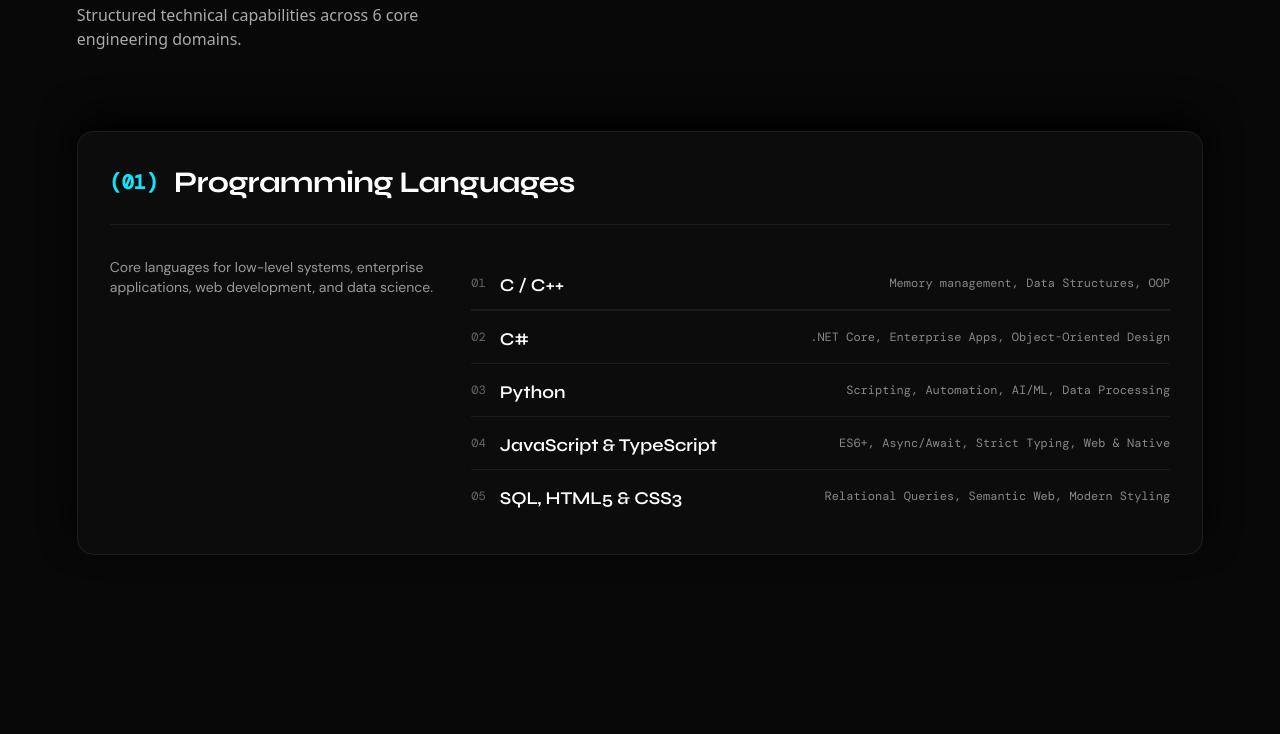
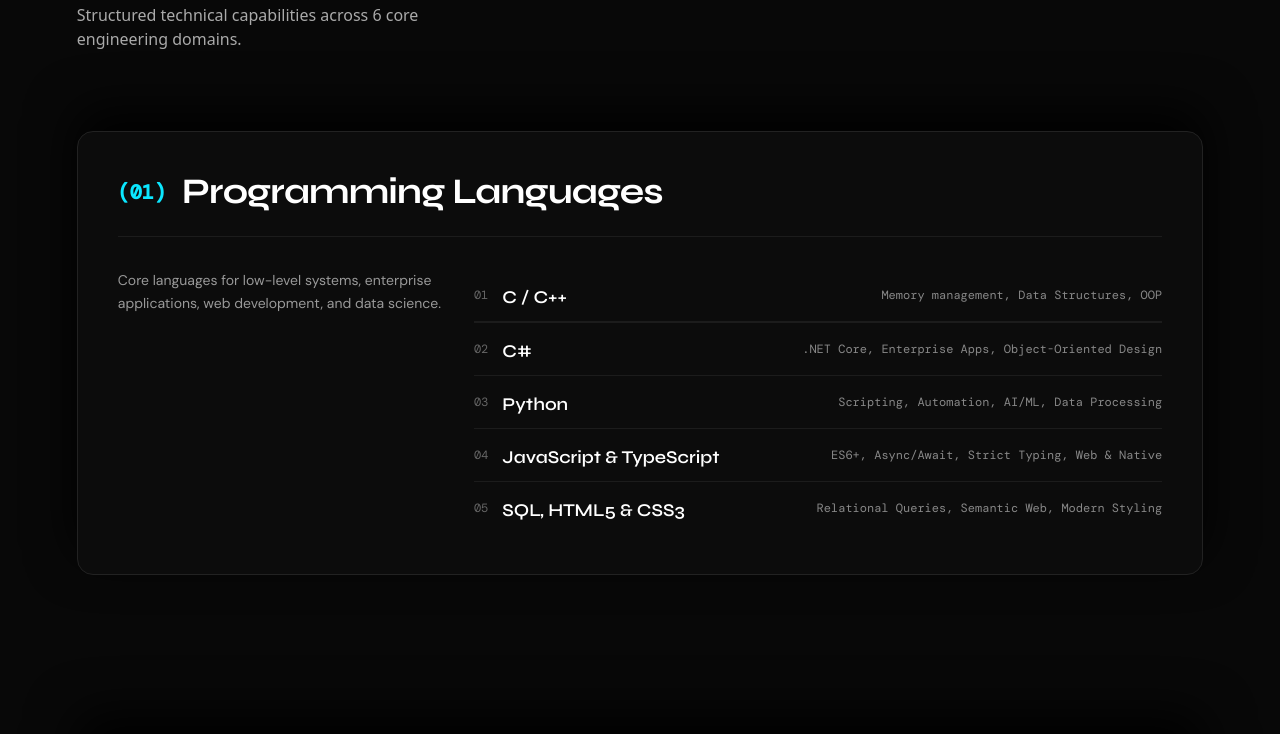
Before and after one commit to Sachal2508/My-Portfolio, a Next.js app: page / in a window 1280 px wide. Shown: the part 2340-3074 px from the top of the page. Built offline with nearby package versions, Linux system fonts and the light colour scheme; a web font is replaced by a local one.

Commit message:
feat: updated Skills section so each card overlays and covers the previous one smoothly on scroll (Card 2 covers 1, 3 covers 2, etc.)

```diff
--- a/components/Skills.tsx
+++ b/components/Skills.tsx
@@ -11,8 +11,7 @@ interface SkillDomain {
   title: string;
   description: string;
   skills: { num: string; name: string; details: string }[];
-  stickyTop: string;
-  marginBottom: string;
+  zIndex: number;
 }
 
 const skillDomains: SkillDomain[] = [
@@ -28,8 +27,7 @@ const skillDomains: SkillDomain[] = [
       { num: "04", name: "JavaScript & TypeScript", details: "ES6+, Async/Await, Strict Typing, Web & Native" },
       { num: "05", name: "SQL, HTML5 & CSS3", details: "Relational Queries, Semantic Web, Modern Styling" },
     ],
-    stickyTop: "clamp(4.5rem, 10vh, 6rem)",
-    marginBottom: "32rem",
+    zIndex: 10,
   },
   {
     id: "02",
@@ -42,8 +40,7 @@ const skillDomains: SkillDomain[] = [
       { num: "03", name: "Capacitor", details: "Cross-Platform Native Apps, Mobile Plugins, Offline Mode" },
       { num: "04", name: "Modern Web APIs", details: "DOM Manipulation, Canvas, Web Storage, Fetch API" },
     ],
-    stickyTop: "calc(clamp(4.5rem, 10vh, 6rem) + 6.25rem)",
-    marginBottom: "27rem",
+    zIndex: 20,
   },
   {
     id: "03",
@@ -57,8 +54,7 @@ const skillDomains: SkillDomain[] = [
       { num: "04", name: "REST APIs & Serverless", details: "HTTP Endpoints, Edge Execution, JSON Data" },
       { num: "05", name: "Auth & Security", details: "JWT, OAuth, Role-Based Access Control (RBAC)" },
     ],
-    stickyTop: "calc(clamp(4.5rem, 10vh, 6rem) + 12.5rem)",
-    marginBottom: "22rem",
+    zIndex: 30,
   },
   {
     id: "04",
@@ -72,8 +68,7 @@ const skillDomains: SkillDomain[] = [
       { num: "04", name: "Recommendation Systems", details: "Collaborative & Content-Based Filtering" },
       { num: "05", name: "AI API Integration", details: "OpenAI & Gemini APIs, Chatbots & AI Agents" },
     ],
-    stickyTop: "calc(clamp(4.5rem, 10vh, 6rem) + 18.75rem)",
-    marginBottom: "17rem",
+    zIndex: 40,
   },
   {
     id: "05",
@@ -86,8 +81,7 @@ const skillDomains: SkillDomain[] = [
       { num: "03", name: "Entity Framework Core", details: "C# ORM, Code-First Migrations, LINQ Queries" },
       { num: "04", name: "Database Design", details: "Schema Normalization, Performance Optimization" },
     ],
-    stickyTop: "calc(clamp(4.5rem, 10vh, 6rem) + 25rem)",
-    marginBottom: "12rem",
+    zIndex: 50,
   },
   {
     id: "06",
@@ -102,8 +96,7 @@ const skillDomains: SkillDomain[] = [
       { num: "05", name: "Jupyter & Data Notebooks", details: "Interactive Data Exploration, ML Prototyping" },
       { num: "06", name: "Vercel & Render", details: "Cloud Hosting, Edge Deployment, Continuous Integration" },
     ],
-    stickyTop: "calc(clamp(4.5rem, 10vh, 6rem) + 31.25rem)",
-    marginBottom: "6rem",
+    zIndex: 60,
   },
 ];
 
@@ -179,18 +172,17 @@ export default function Skills() {
         </ScrollReveal>
       </div>
 
-      {/* Sticky Stacking Accordion Sections */}
-      <div ref={containerRef} className="flex flex-col relative w-full">
-        {skillDomains.map((domain) => (
+      {/* Full-Card Deck Overlay Stacking (Each new card covers the previous one) */}
+      <div ref={containerRef} className="flex flex-col relative w-full pb-16">
+        {skillDomains.map((domain, index) => (
           <div
             key={domain.id}
-            className="sticky border border-[#1e1e1e] bg-[#0c0c0c] p-5 sm:p-8 rounded-2xl shadow-[0_-15px_35px_rgba(0,0,0,0.95)] transition-all duration-300"
+            className="sticky top-20 sm:top-24 border border-[#222] bg-[#0c0c0c] p-6 sm:p-10 rounded-2xl shadow-[0_-20px_50px_rgba(0,0,0,0.95)] transition-all duration-300 mb-28 sm:mb-40"
             style={{
-              top: domain.stickyTop,
-              marginBottom: domain.marginBottom,
+              zIndex: domain.zIndex,
             }}
           >
-            {/* Dedicated Header Row */}
+            {/* Header Row */}
             <div className="flex items-center gap-3 sm:gap-4 pb-4 sm:pb-6 border-b border-[#1c1c1c]">
               <span
                 className="font-mono text-base sm:text-xl font-bold text-[#0BE7FF] shrink-0"
@@ -199,7 +191,7 @@ export default function Skills() {
                 {domain.number}
               </span>
               <h3
-                className="text-lg sm:text-2xl lg:text-3xl font-bold text-white tracking-tight truncate"
+                className="text-xl sm:text-3xl lg:text-4xl font-bold text-white tracking-tight"
                 style={{ fontFamily: "var(--font-syne, sans-serif)" }}
               >
                 {domain.title}
@@ -207,9 +199,9 @@ export default function Skills() {
             </div>
 
             {/* Content Row */}
-            <div className="grid grid-cols-12 pt-4 sm:pt-8 gap-4 sm:gap-6">
+            <div className="grid grid-cols-12 pt-6 sm:pt-8 gap-4 sm:gap-6">
               <div className="col-span-12 lg:col-span-4">
-                <p className="text-xs sm:text-sm text-[#999] leading-relaxed">
+                <p className="text-sm text-[#999] leading-relaxed">
                   {domain.description}
                 </p>
               </div>
```
